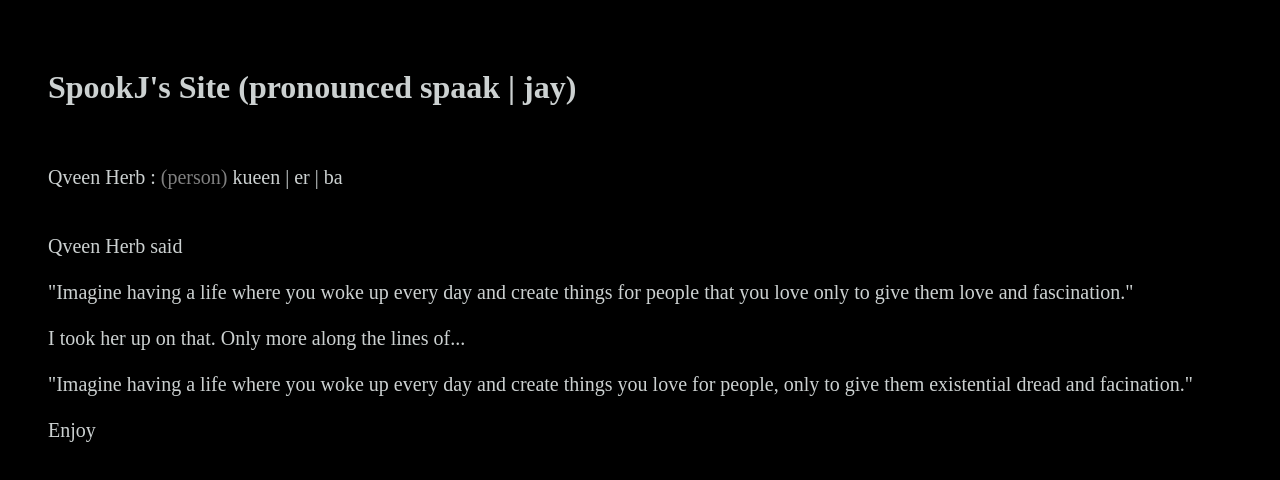
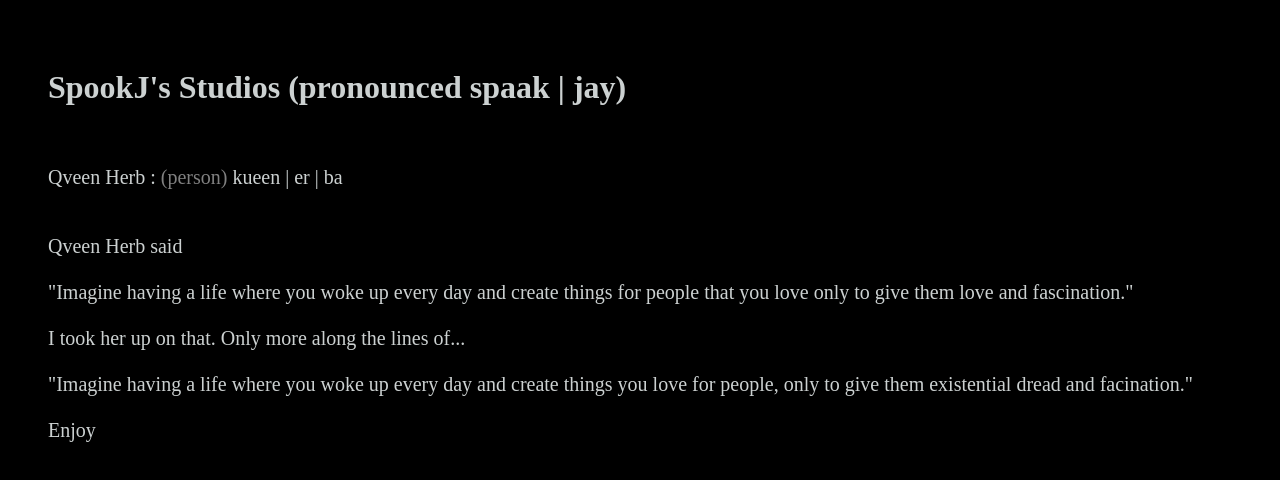
Before and after one commit to repooctodj/one, a plain HTML site: page index.html in a window 1280 px wide. Drawn offline with Linux system fonts and the light colour scheme.

Commit message:
Update index.html

```diff
--- a/index.html
+++ b/index.html
@@ -3,12 +3,12 @@
 
 <head>
 
-<title>SpookJ's Site</title>
+<title>SpookJ's Studios </title>
 <link rel="stylesheet" href="mXrfy23.css"> </link>
 </head>
 
 <body>
-<h1>SpookJ's Site (pronounced spaak | jay)</h1> <br>
+<h1>SpookJ's Studios (pronounced spaak | jay)</h1> <br>
 
 <p id="def">
 Qveen Herb : <a style="color:gray;" href="https://qveenherby.com/" target="_blank">(person)</a> kueen | er | ba <br> <br> <br>
```
